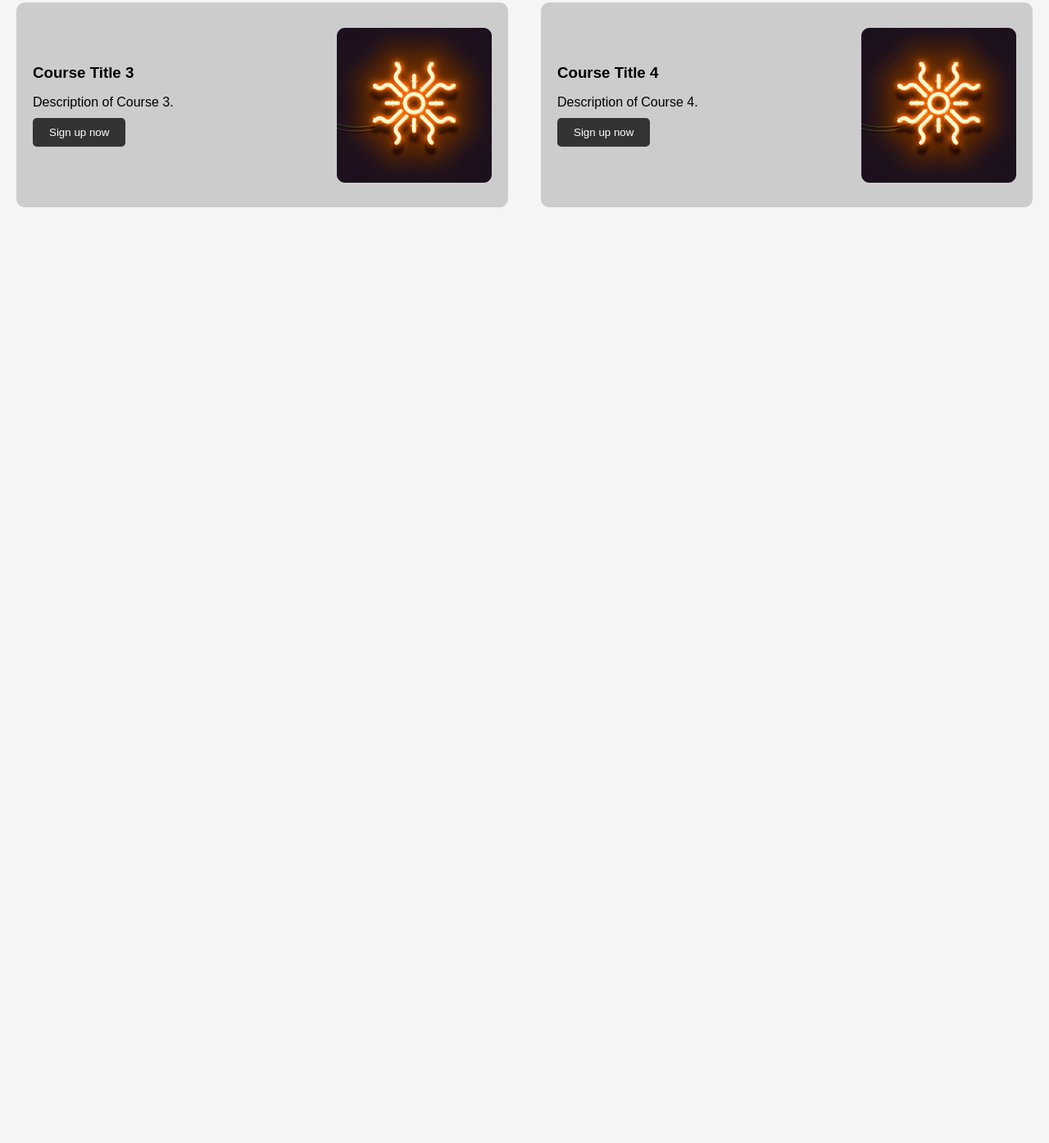
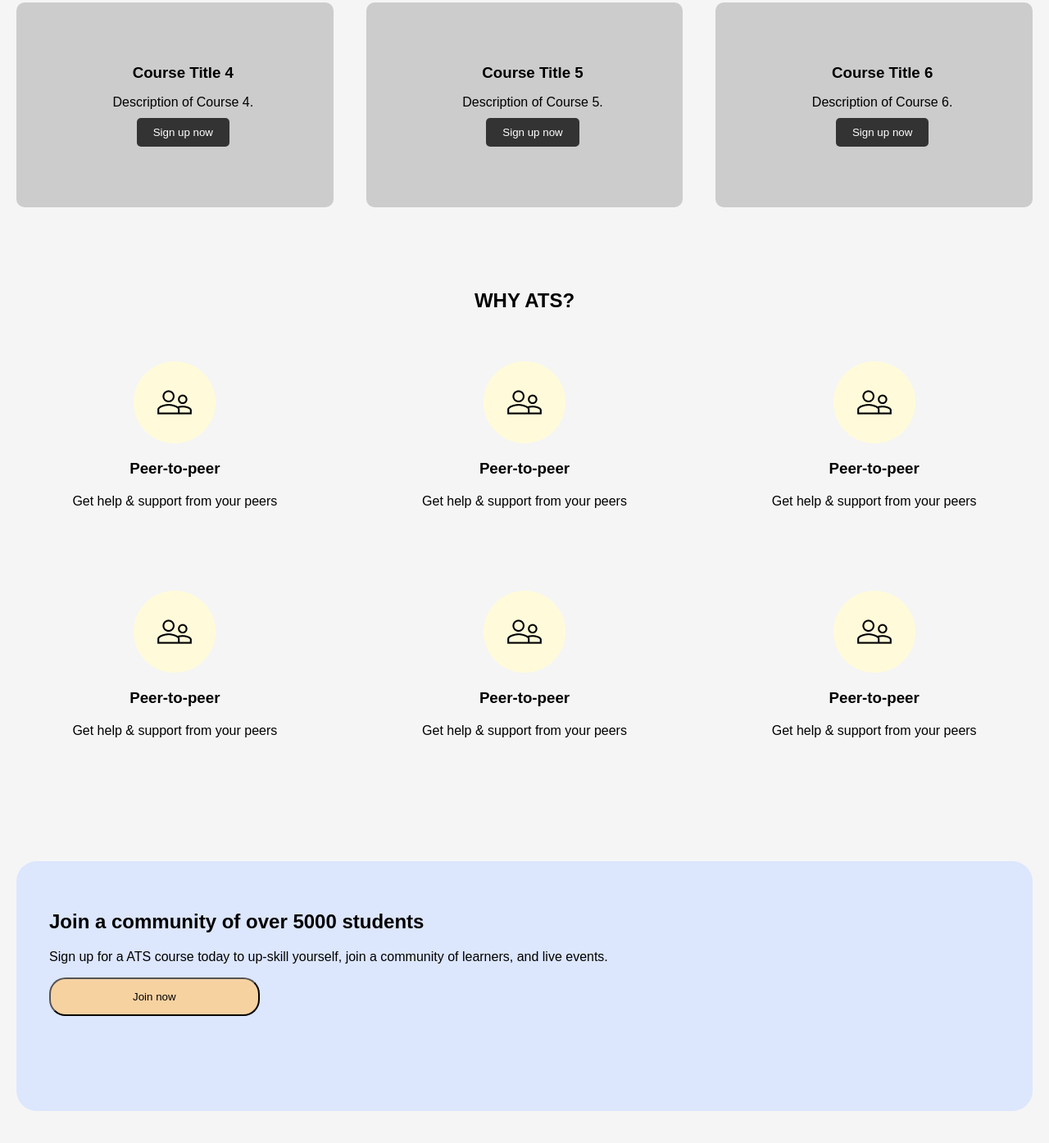
Before and after one commit to Muntahaa1/ATS, a plain HTML site: page index.html in a window 1280 px wide. Shown: the part 1087-2482 px from the top of the page at 82% size. Before the commit the page ends 1400 px from the top, so only its background shows below. Drawn offline with Linux system fonts and the light colour scheme.

Commit message:
Sections: whyATS & Community)
clear

```diff
--- a/index.html
+++ b/index.html
@@ -46,7 +46,7 @@
                     <p>Description of Course 1.</p>
                     <button>Sign up now</button>
                 </div>
-                <img src="/images/course.png" alt="Course 1 Image">
+                <!-- <img src="/images/course.png" alt="Course 1 Image"> -->
             </div>
             <div class="course-box">
                 <div class="course-text">
@@ -54,7 +54,7 @@
                     <p>Description of Course 2.</p>
                     <button>Sign up now</button>
                 </div>
-                <img src="/images/course.png" alt="Course 2 Image">
+                <!-- <img src="/images/course.png" alt="Course 2 Image"> -->
             </div>
             <div class="course-box">
                 <div class="course-text">
@@ -62,7 +62,7 @@
                     <p>Description of Course 3.</p>
                     <button>Sign up now</button>
                 </div>
-                <img src="/images/course.png" alt="Course 3 Image">
+                <!-- <img src="/images/course.png" alt="Course 3 Image"> -->
             </div>
             <div class="course-box">
                 <div class="course-text">
@@ -70,10 +70,71 @@
                     <p>Description of Course 4.</p>
                     <button>Sign up now</button>
                 </div>
-                <img src="/images/course.png" alt="Course 4 Image">
+                <!-- <img src="/images/course.png" alt="Course 4 Image"> -->
+            </div>
+            <div class="course-box">
+                <div class="course-text">
+                    <h3>Course Title 5</h3>
+                    <p>Description of Course 5.</p>
+                    <button>Sign up now</button>
+                </div>
+                <!-- <img src="/images/course.png" alt="Course 4 Image"> -->
+            </div>
+            <div class="course-box">
+                <div class="course-text">
+                    <h3>Course Title 6</h3>
+                    <p>Description of Course 6.</p>
+                    <button>Sign up now</button>
+                </div>
+                <!-- <img src="/images/course.png" alt="Course 4 Image"> -->
             </div>
         </div>
     </section>
+    <div class="whyATS">
+        <h2>WHY ATS?</h2>
+        <div class="whyGrid">
+            <div class="whyelement">
+                <img src="/images/icon1.png" alt="icon1">
+                <h3>Peer-to-peer</h3>
+                <p>Get help & support from your peers</p>
+            </div>
+            <div class="whyelement">
+                <img src="/images/icon1.png" alt="icon1">
+                <h3>Peer-to-peer</h3>
+                <p>Get help & support from your peers</p>
+            </div>
+            <div class="whyelement">
+                <img src="/images/icon1.png" alt="icon1">
+                <h3>Peer-to-peer</h3>
+                <p>Get help & support from your peers</p>
+            </div>
+            <div class="whyelement">
+                <img src="/images/icon1.png" alt="icon1">
+                <h3>Peer-to-peer</h3>
+                <p>Get help & support from your peers</p>
+            </div>
+            <div class="whyelement">
+                <img src="/images/icon1.png" alt="icon1">
+                <h3>Peer-to-peer</h3>
+                <p>Get help & support from your peers</p>
+            </div>
+            <div class="whyelement">
+                <img src="/images/icon1.png" alt="icon1">
+                <h3>Peer-to-peer</h3>
+                <p>Get help & support from your peers</p>
+            </div>
+        </div>
+    </div>
+
+    <div class="community">
+        <div class="container">
+            <div class="community-box">
+                <h2>Join a community of over 5000 students</h2>
+                <p>Sign up for a ATS course today to up-skill yourself, join a community of learners, and live events.</p>
+                <button>Join now</button>
+            </div>
+        </div>
+    </div>
 
     <script src="script.js"></script>
 </body>
--- a/styles.css
+++ b/styles.css
@@ -137,7 +137,7 @@
 
 .course-grid {
     display: grid;
-    grid-template-columns: repeat(2, 1fr); /* Two columns in the grid */
+    grid-template-columns: repeat(3, 1fr); /* Two columns in the grid */
     gap: 80px 40px; /* Adjusted gap between rows and columns */
 }
 
@@ -164,6 +164,7 @@
 .course-text {
     flex-grow: 1;
     margin-left: 20px;
+    text-align: center;
 }
 
 .course-text h3 {
@@ -186,3 +187,60 @@
 .course-text button:hover {
     background-color: #555;
 }
+.whyATS {
+    max-width: 1280px;
+    margin: 40px auto; /* Added margin for spacing */
+    padding: 20px;
+}
+
+.whyATS h2 {
+    text-align: center;
+    margin-bottom: 20px;
+}
+
+.whyGrid {
+    display: grid;
+    grid-template-columns: repeat(3, 1fr); /* Two columns in the grid */
+    gap: 80px 40px; /* Adjusted gap between rows and columns */
+    justify-content: center; /* Align the grid horizontally to the center */
+    align-items: center; /* Align the grid vertically to the center */
+}
+
+.whyelement {
+    display: flex;
+    flex-direction: column;
+    align-items: center;
+}
+
+.whyATS h2{
+    margin-bottom: 50px;
+}
+
+.whyATS {
+    margin-bottom: 100px;
+}
+
+
+.whyelement img,
+.whyelement h3,
+.whyelement p {
+    margin: 10px 0; /* Add margin between elements */
+}
+
+.container {
+    max-width: 1280px;
+    margin: 40px auto;
+    padding: 20px;
+}
+
+.community-box {
+    background-color: #DCE6FD;
+    padding: 40px 190px 116px 40px;
+    border-radius: 25px;
+}
+
+.community-box button{
+    padding: 14px 100px;
+    background-color: #F7D2A1;
+    border-radius: 20px;
+}
```
Also changed, not shown: images/icon1.png (added).
